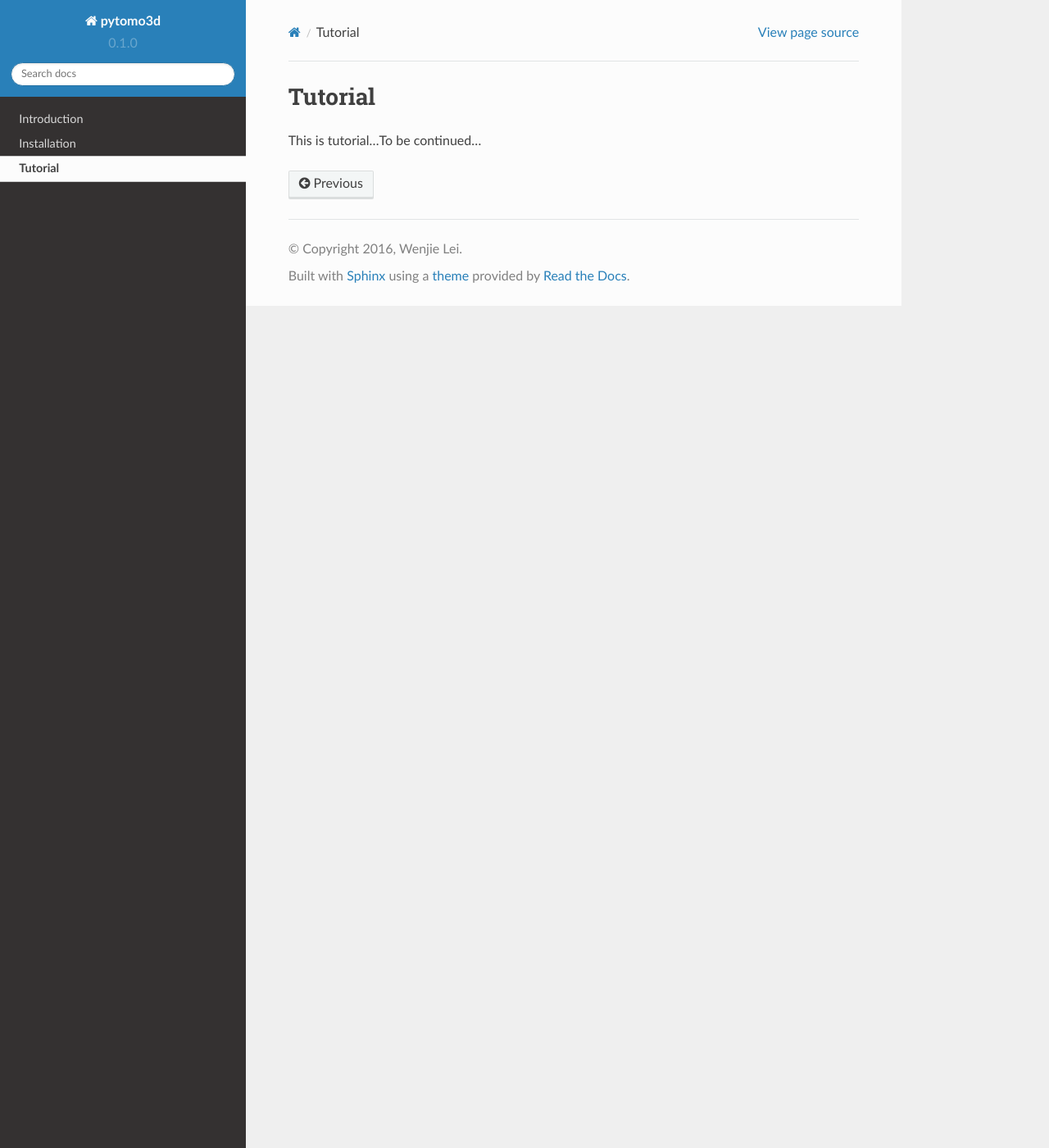
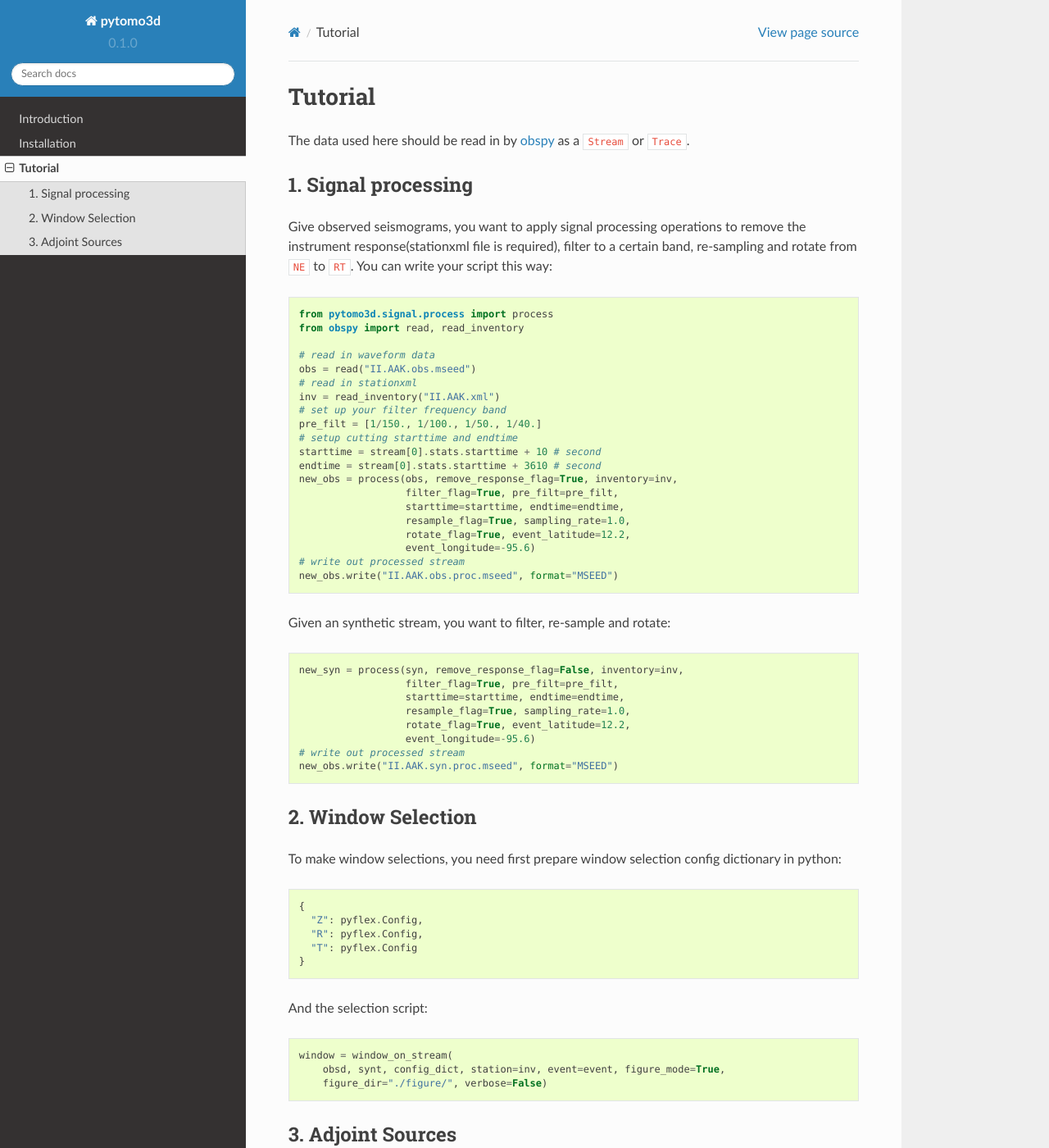
Before and after one commit to computational-seismology/pytomo3d, a Sphinx documentation site: the page built from docs/source/tutorial.rst, in a window 1280 px wide and 1400 px high. Shown: the whole window at 82% size. Built offline with Sphinx 7.4.7 and the Read the Docs theme 2.0.0, drawn with Linux system fonts in a browser that asks for light colours; some of the changed text lies outside the part shown.

```diff
--- a/docs/source/tutorial.rst
+++ b/docs/source/tutorial.rst
@@ -1,4 +1,67 @@
 Tutorial
-*******************
+========
 
-This is tutorial...To be continued...
+The data used here should be read in by `obspy`_ as a ``Stream`` or ``Trace``.
+
+.. _obspy: https://github.com/obspy/obspy/wiki
+
+1. Signal processing
+--------------------
+
+Give observed seismograms, you want to apply signal processing operations to remove the instrument response(stationxml file is required), filter to a certain band, re-sampling and rotate from ``NE`` to ``RT``. You can write your script this way::
+
+  from pytomo3d.signal.process import process
+  from obspy import read, read_inventory
+
+  # read in waveform data
+  obs = read("II.AAK.obs.mseed")
+  # read in stationxml
+  inv = read_inventory("II.AAK.xml")
+  # set up your filter frequency band
+  pre_filt = [1/150., 1/100., 1/50., 1/40.]
+  # setup cutting starttime and endtime
+  starttime = stream[0].stats.starttime + 10 # second
+  endtime = stream[0].stats.starttime + 3610 # second
+  new_obs = process(obs, remove_response_flag=True, inventory=inv,
+                    filter_flag=True, pre_filt=pre_filt,
+                    starttime=starttime, endtime=endtime,
+                    resample_flag=True, sampling_rate=1.0,
+                    rotate_flag=True, event_latitude=12.2,
+                    event_longitude=-95.6)
+  # write out processed stream
+  new_obs.write("II.AAK.obs.proc.mseed", format="MSEED")
+
+Given an synthetic stream, you want to filter, re-sample and rotate::
+
+  new_syn = process(syn, remove_response_flag=False, inventory=inv,
+                    filter_flag=True, pre_filt=pre_filt,
+                    starttime=starttime, endtime=endtime,
+                    resample_flag=True, sampling_rate=1.0,
+                    rotate_flag=True, event_latitude=12.2,
+                    event_longitude=-95.6)
+  # write out processed stream
+  new_obs.write("II.AAK.syn.proc.mseed", format="MSEED")
+
+2. Window Selection
+-------------------
+To make window selections, you need first prepare window selection config dictionary in python::
+
+  {
+    "Z": pyflex.Config,
+    "R": pyflex.Config,
+    "T": pyflex.Config
+  }
+
+And the selection script::
+
+  window = window_on_stream(
+      obsd, synt, config_dict, station=inv, event=event, figure_mode=True,
+      figure_dir="./figure/", verbose=False)
+
+3. Adjoint Sources
+------------------
+For adjoint source calculate, the script::
+
+  adjsrcs = calcualte_adjsrc_on_stream(
+      obsd, synt, windows, config, 'multitaper_misfit',
+      figure_mode=True, figure_dir="./figure")
```
Also changed, not shown: 2 other files.
